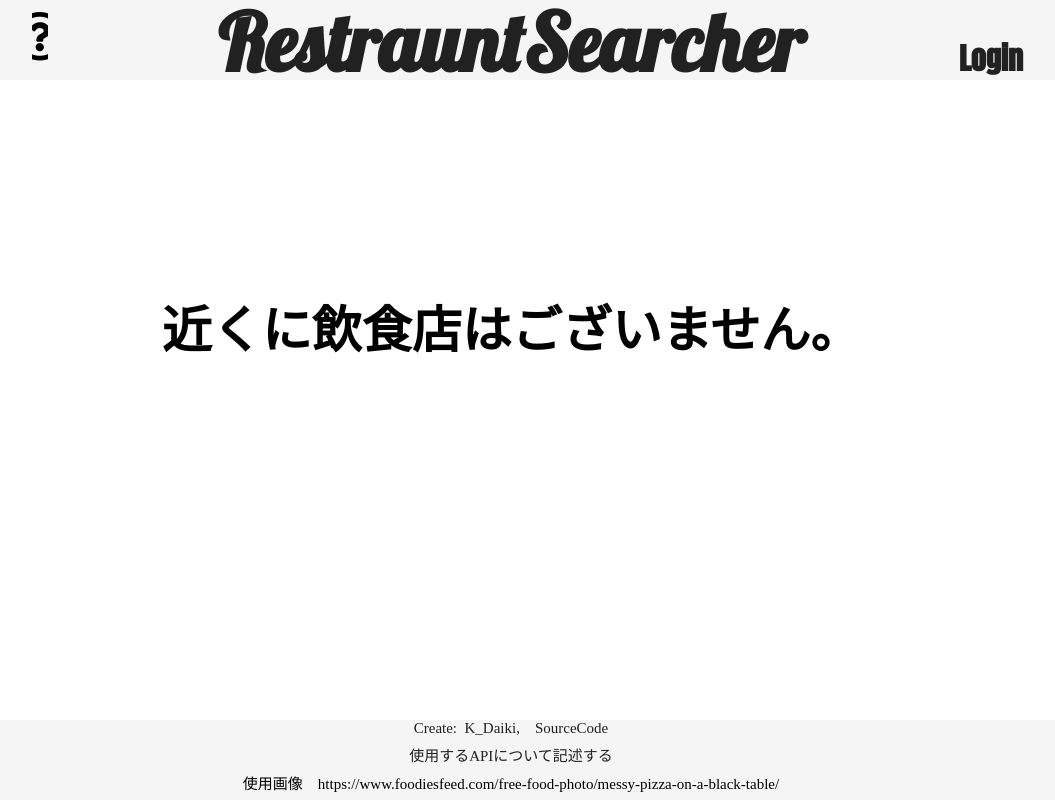
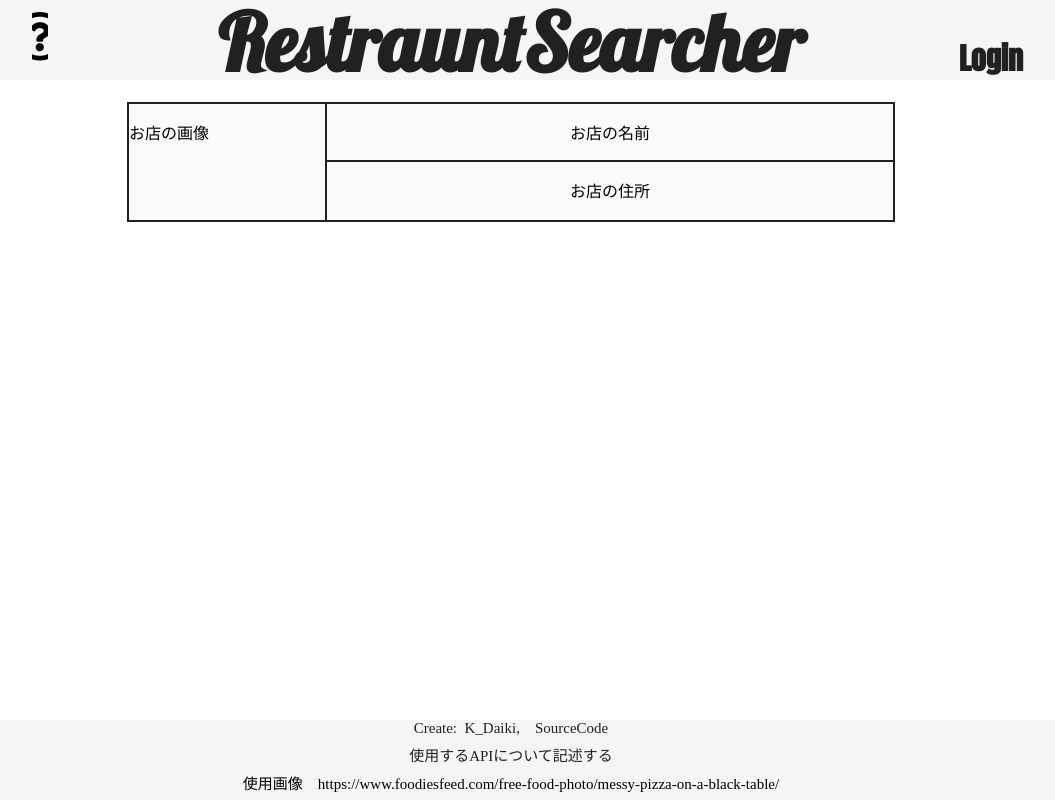
Before and after one commit to K-Daiki-0ne/Restaurant_Searcher, a React (Create React App) app in the folder client/: page /detail in a window 1280 px wide. Shown: the whole page, without its empty margins (129-1184 px from the left). Built offline with nearby package versions, Linux system fonts and the light colour scheme.

Commit message:
fix: show component

```diff
--- a/client/src/pages/Detail/Detail.tsx
+++ b/client/src/pages/Detail/Detail.tsx
@@ -9,8 +9,8 @@ export function Detail() {
     <div className='detail'>
       <AppHeaer />
       <div className='detail-content'>
-        {/* <DetailRestrauntCard /> */}
-        <ListErrorMessageText />
+        <DetailRestrauntCard />
+        {/* <ListErrorMessageText /> */}
       </div>
     </div>
   )
```
